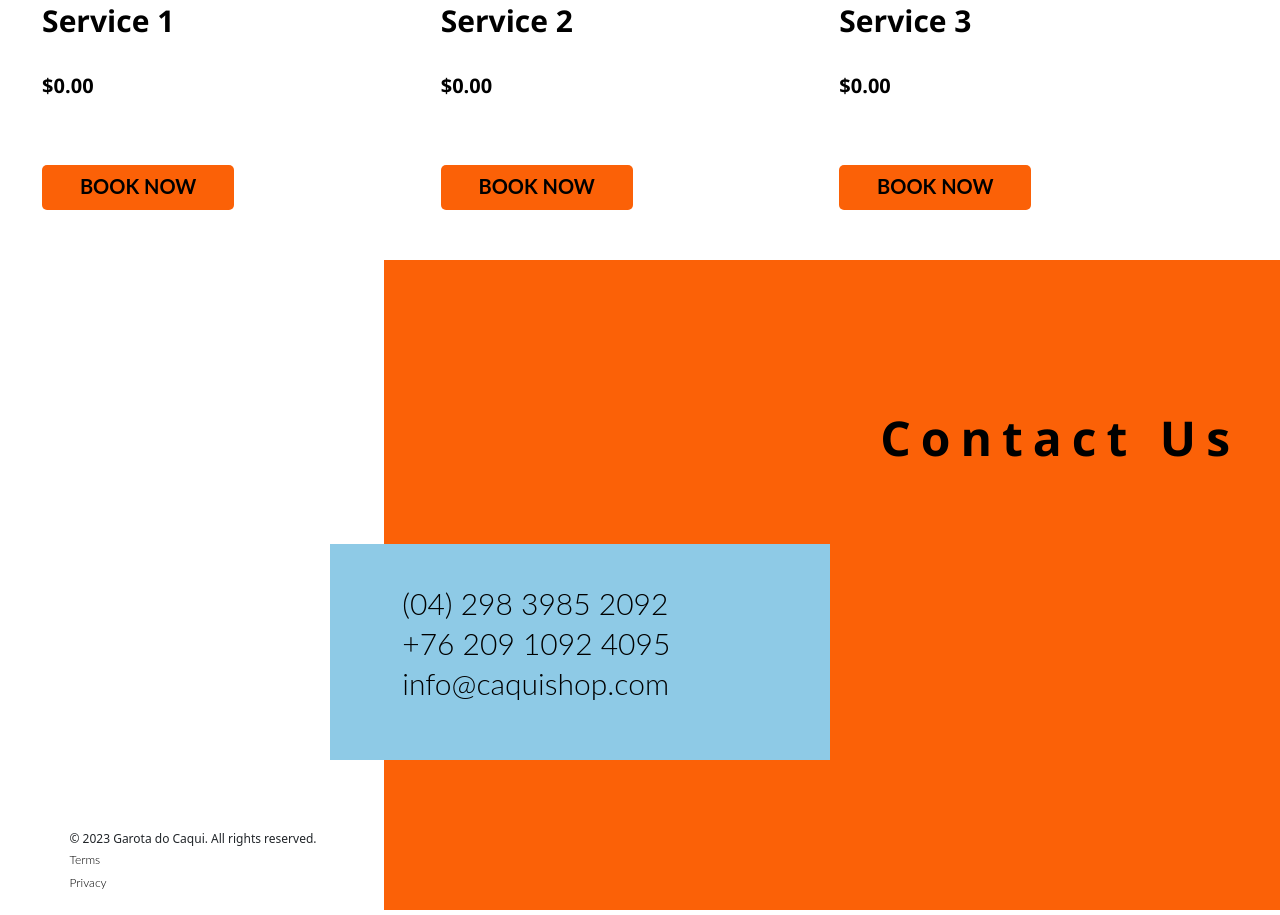
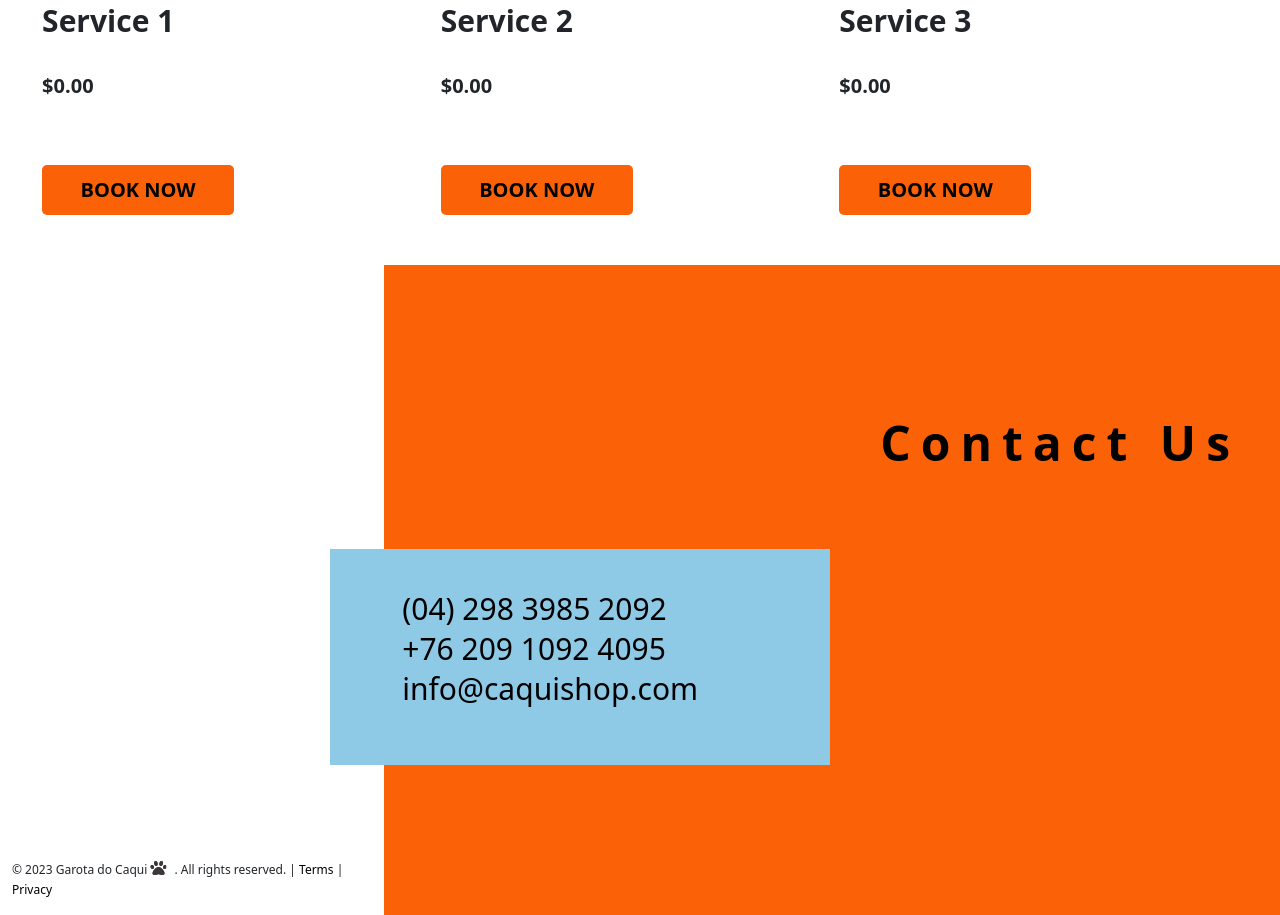
Before and after one commit to tokyohmachine/pet-sitter-landing-page, a plain HTML site: page index.html in a window 1280 px wide. Shown: the part 1761-2676 px from the top of the page. Drawn offline with nearby package versions, Linux system fonts and the light colour scheme; a script that the page names is missing.

Commit message:
Update index.html

```diff
--- a/index.html
+++ b/index.html
@@ -5,9 +5,8 @@
   <meta charset="UTF-8">
   <meta http-equiv="X-UA-Compatible" content="IE=edge">
   <meta name="viewport" content="width=device-width, initial-scale=1.0">
-  <title>Document</title>
+  <title>Caqui Pet Sitter</title>
   <link rel="stylesheet" href="style.css">
-  <link rel="stylesheet" href="reset.css">
   <link rel="stylesheet" href="media-query.css">
   <!-- Fonts -->
   <link href="https://fonts.googleapis.com/css?family=Roboto:400,700" rel="stylesheet">
@@ -17,7 +16,7 @@
   <!-- Icons -->
   <link rel="stylesheet" href="https://cdnjs.cloudflare.com/ajax/libs/font-awesome/5.15.3/css/all.min.css" />
   <script src="script.js"></script>
-
+  <link rel="icon" type="image/png" href="images/favicon.ico">
 </head>
 
 <body>
@@ -166,9 +165,7 @@
     <!-- left side -->
     <div class="left-side-foot">
       <ul>
-        <li>&copy; 2023 Garota do Caqui. All rights reserved.</li>
-        <li><a href="#">Terms</a></li>
-        <li><a href="#">Privacy</a></li>
+        <li>&copy; 2023 Garota do Caqui <i class="fas fa-paw"></i>. All rights reserved. | <a href="#">Terms</a> | <a href="#">Privacy</a></li>
       </ul>
     </div>
 
@@ -182,10 +179,17 @@
           <ul>
             <li><a href="#">(04) 298 3985 2092</a></li>
             <li><a href="#">+76 209 1092 4095</a></li>
-            <li><a href="#" class="one">info@caquishop.com</a></li>
+            <li><a href="#" >info@caquishop.com</a></li>
           </ul>
         </div>
       </div>
+
+
+          <div class="mobile-footer">
+            <ul>
+              <li>&copy; 2023 Garota do Caqui <i class="fas fa-paw"></i>. All rights reserved. | <a href="#">Terms</a> | <a href="#">Privacy</a></li>
+            </ul>
+          </div>
 
 
 
```
